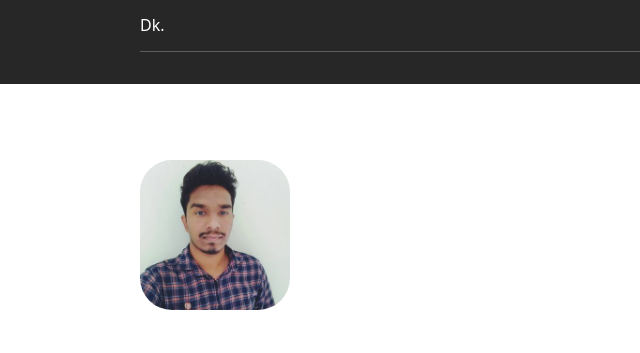
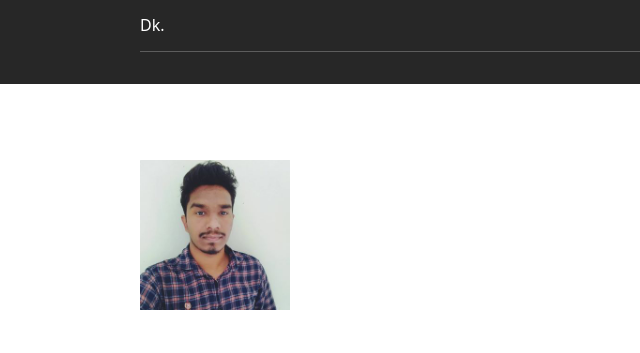
Before and after one commit to dnyanesh2408/portfolio, a plain HTML site: page index.html in a window 1280 px wide. Shown: the top 353 px of the page, 0-640 px from the left. Drawn offline with nearby package versions, Linux system fonts and the light colour scheme.

Commit message:
Update index.html

```diff
--- a/index.html
+++ b/index.html
@@ -60,7 +60,7 @@
             <!-- Content here -->
             <div class="home-title-pic pb-0">
                 <!-- <img class="img-fluid mx-auto d-block" src="./assets/img/its-me.jpg" width="130px" height="auto" alt="profile-pic"> -->
-                <img class="img-fluid rounded-5" src="./assets/img/its-me.jpg" width="130px" height="auto" alt="profile-pic">
+                <img class="img-fluid" src="./assets/img/its-me.jpg" width="130px" height="auto" alt="profile-pic">
               </div>
               <div class="home-content">
                 <!-- <strong class="hello">Hello !</strong> -->
```
